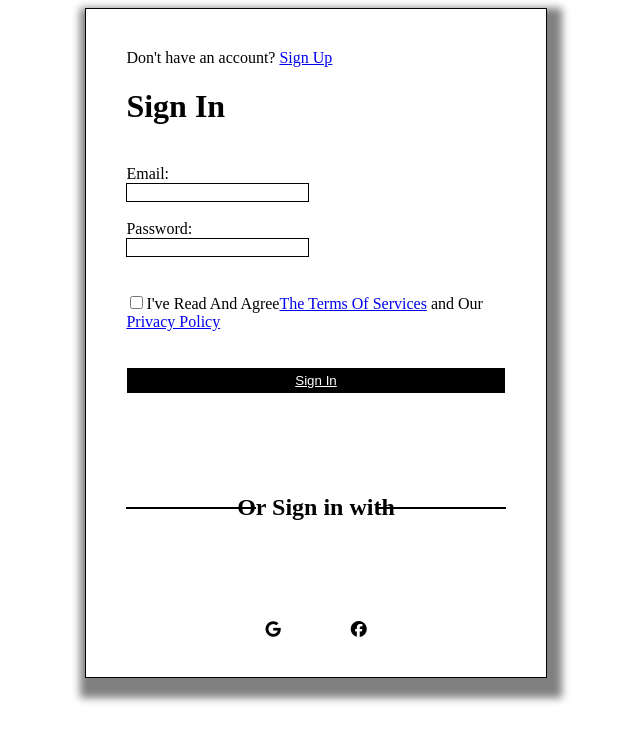
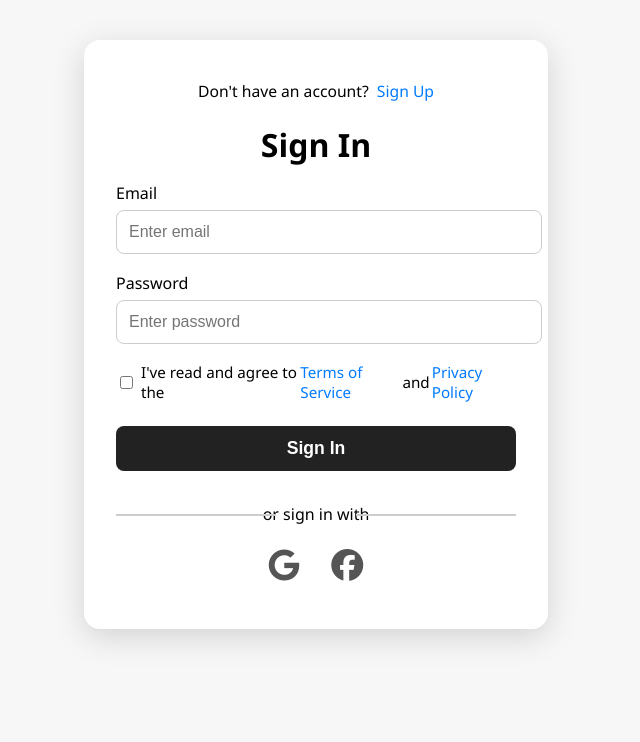
Before and after one commit to esthernkariuki/Forms-and-Tables, a plain HTML site: page login.html in a window 1280 px wide. Shown: the whole page, without its empty margins (324-964 px from the left). Drawn offline with Linux system fonts and the light colour scheme.

Commit message:
initial commit

```diff
--- a/login.html
+++ b/login.html
@@ -1,3 +1,4 @@
+<!DOCTYPE html>
 <html lang="en">
 <head>
     <meta charset="UTF-8">
@@ -5,116 +6,149 @@
     <link rel="stylesheet" href="https://cdnjs.cloudflare.com/ajax/libs/font-awesome/6.7.2/css/all.min.css">
     <title>Sign In</title>
     <style>
-     form{
-        border: solid 1px;
-            margin: 0 auto;
-            padding: 40px;
-            width: 30%;
+        body {
+            background: #f7f7f7;
+            font-family: 'Segoe UI', Arial, sans-serif;
+        }
+        form {
+            background: #fff;
+            border-radius: 16px;
+            margin: 40px auto;
+            padding: 40px 32px;
+            width: 100%;
+            max-width: 400px;
+            box-shadow: 0 8px 32px rgba(0,0,0,0.15);
+        }
+        h1 {
+            text-align: center;
+            margin-bottom: 16px;
+        }
+        label {
+            font-weight: 500;
+            margin-bottom: 6px;
             display: block;
-            box-shadow: 5px 10px 8px 10px rgb(128, 128, 128)
         }
-        input #password,email {
-            border: solid 1px;
-                margin:0 auto ;
-                padding: 10px ;
-                width: 90%;
-
-
+        input[type="email"],
+        input[type="password"] {
+            width: 100%;
+            padding: 12px;
+            margin-bottom: 18px;
+            border: 1px solid #ccc;
+            border-radius: 8px;
+            font-size: 1rem;
+            transition: border 0.2s;
         }
-        #submit_button
-        {  margin: 0 auto;
-                border: solid 1px ;
-                background-color: black;
-                color: white;
+        input[type="email"]:focus,
+        input[type="password"]:focus {
+            border: 1.5px solid #007bff;
+            outline: none;
+        }
+        #submit_button {
+            width: 100%;
+            padding: 12px;
+            border: none;
+            border-radius: 8px;
+            background: #222;
+            color: #fff;
+            font-size: 1.1rem;
+            font-weight: 600;
             cursor: pointer;
-                width: 100%;
-                padding: 5px;
+            transition: background 0.2s;
         }
-        #email {
-
-     border: solid 1px;
-     margin:0 auto;
+        #submit_button:hover {
+            background: #007bff;
         }
-     #password {
-        border: solid 1px;
-        margin:0 auto;
+        .checkbox-label {
+            display: flex;
+            align-items: center;
+            font-size: 0.95rem;
+            margin-bottom: 24px;
         }
-        .hr-lines{
+        .checkbox-label input[type="checkbox"] {
+            margin-right: 8px;
+        }
+        .checkbox-label a {
+            color: #007bff;
+            text-decoration: none;
+            margin: 0 2px;
+        }
+        .checkbox-label a:hover {
+            text-decoration: underline;
+        }
+        .account-link {
+            text-align: center;
+            margin-bottom: 18px;
+            font-size: 0.98rem;
+        }
+        .account-link a {
+            color: #007bff;
+            text-decoration: none;
+            margin-left: 4px;
+        }
+        .account-link a:hover {
+            text-decoration: underline;
+        }
+        .hr-lines {
             position: relative;
-  max-width: 500px;
-  margin: 100px auto;
             text-align: center;
+            margin: 32px 0 24px 0;
         }
-
-.hr-lines:before{
-  content:" ";
+        .hr-lines:before,
+        .hr-lines:after {
+            content: "";
             height: 2px;
-  width: 130px;
-  background: black;
-  display: block;
+            width: 40%;
+            background: #ccc;
             position: absolute;
             top: 50%;
+        }
+        .hr-lines:before {
             left: 0;
         }
-
-.hr-lines:after{
-  content:" ";
-  height: 2px;
-  width: 130px;
-  background: black;
-  display: block;
-  position: absolute;
-  top: 50%;
-  right: 0;}
-
- #icons
- { display: block flex;
+        .hr-lines:after {
+            right: 0;
+        }
+        #icons {
+            display: flex;
             justify-content: center;
-    align-items: center;
-    gap: 70px;
-    font-weight: 20px;
-    margin: auto;
+            gap: 32px;
+            font-size: 2rem;
+            margin-bottom: 8px;
         }
-
+        #icons i {
+            cursor: pointer;
+            color: #555;
+            transition: color 0.2s;
+        }
+        #icons i:hover {
+            color: #007bff;
+        }
     </style>
 </head>
 <body>
-    <form action="">
-        <label for="Don't have an account?Sign_up">Don't have an account? <a href="index.html">Sign Up</a></label>
-        <br>
-       <h1> <label for="sign_in"> Sign In</label></h1>
-        <br>
-        <label for="email">Email:</label>
-        <br>
-        <input type="email" id="email" spaceholder="Enter email">
-        <br>
-        <br>
-        <label for="password">Password: </label>
-        <br>
-        <input type="number" id="password" spaceholder="Enter password">
-        <br>
-        <br>
-        <br>
-        <input type="checkbox" >I've Read And Agree<a href="The Terms Of  Services">The Terms Of  Services</a> and Our <a href=Privacy_Policy>Privacy Policy</a>
-        <br>
-        <br>
-        <br>
-        <button type="submit" id="submit_button"><a href="Table.html" style="color: white;">Sign In</a></button>
-        <br>
-        <h2 class="hr-lines">Or Sign in with</h2>
+    <form>
+        <div class="account-link">
+            Don't have an account?
+            <a href="index.html">Sign Up</a>
+        </div>
+        <h1>Sign In</h1>
+        <label for="email">Email</label>
+        <input type="email" id="email" placeholder="Enter email" required>
+        <label for="password">Password</label>
+        <input type="password" id="password" placeholder="Enter password" required>
+        <div class="checkbox-label">
+            <input type="checkbox" required>
+            I've read and agree to the
+            <a href="The Terms Of  Services">Terms of Service</a>
+            and
+            <a href="Privacy_Policy">Privacy Policy</a>
+        </div>
+        <button type="submit" id="submit_button">Sign In</button>
+        <div class="hr-lines">or sign in with</div>
         <div id="icons">
             <i class="fa-brands fa-google"></i>
             <i class="fa-brands fa-facebook"></i>
         </div>
-
-
-
-
-
-
-
-
     </form>
-
 </body>
 </html>
```
Also changed, not shown: Table.html (+68 -35 lines), index.html (+122 -92 lines). Lines whose indentation alone changed are shown as unchanged.
